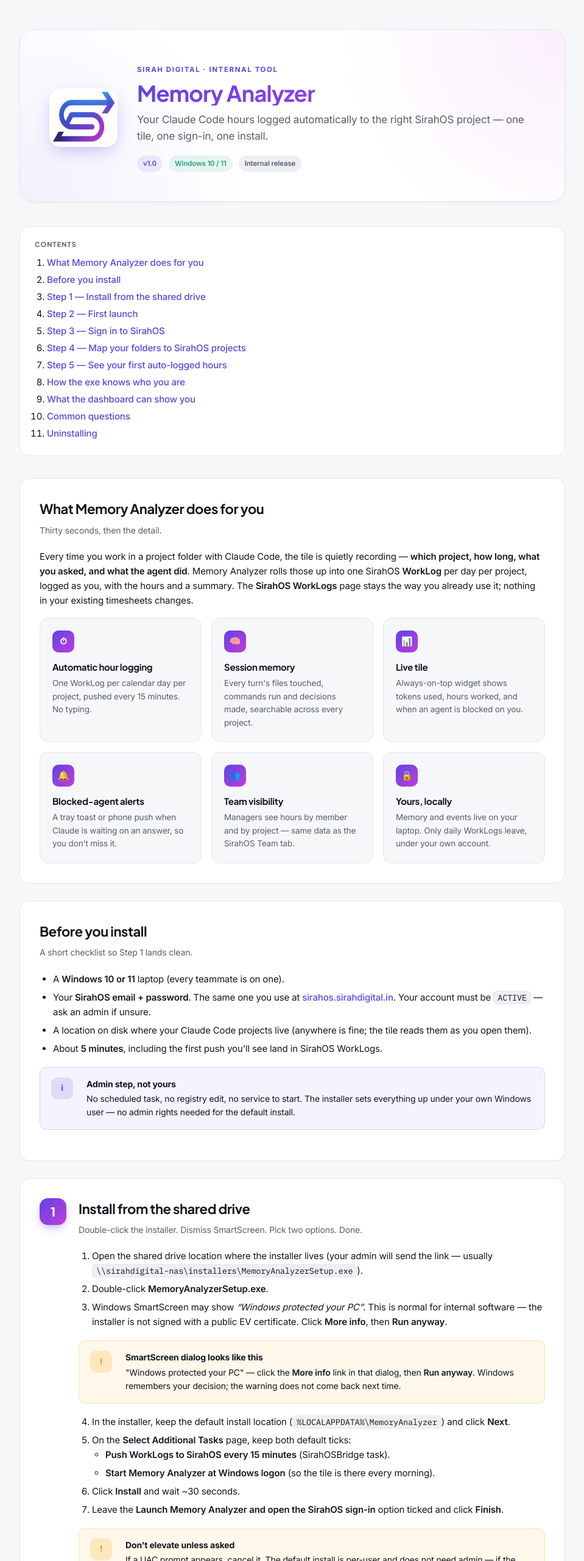
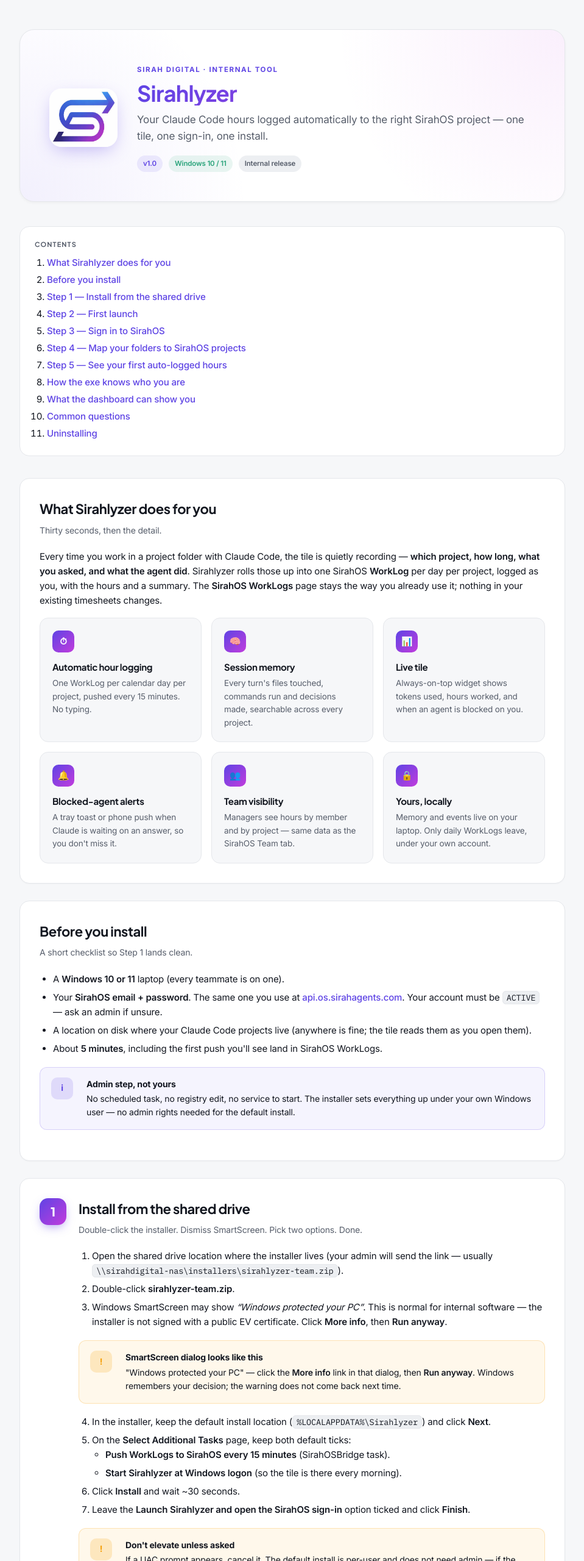
Before and after one commit to samad-web/memory_analyzer, a plain HTML site: page build-docs/install-guide/install-guide.html in a window 1280 px wide. Shown: the top 2560 px of the page at 61% size, without its empty margins (160-1119 px from the left). Drawn offline with Linux system fonts and the light colour scheme.

Commit message:
feat(exe-distribution): ship as Sirahlyzer with hooks that need no Python
Rename the exes to Sirahlyzer/SirahlyzerBridge. The bridge exe gains
notify and hooks-install subcommands so Claude Code hooks call the frozen
exe directly; teammates' agents now show up without Python installed.
Dynamic Island is the default face of the team build.

Co-Authored-By: Claude Opus 5.5 <noreply@anthropic.com>

```diff
--- a/build-docs/install-guide/install-guide.html
+++ b/build-docs/install-guide/install-guide.html
@@ -3,8 +3,8 @@
 <head>
 <meta charset="utf-8">
 <meta name="viewport" content="width=device-width, initial-scale=1">
-<title>Memory Analyzer — Install Guide</title>
-<meta name="description" content="How to install Memory Analyzer, sign in to SirahOS, and have your Claude Code hours logged automatically.">
+<title>Sirahlyzer — Install Guide</title>
+<meta name="description" content="How to install Sirahlyzer, sign in to SirahOS, and have your Claude Code hours logged automatically.">
 <link rel="preconnect" href="https://fonts.googleapis.com">
 <link rel="preconnect" href="https://fonts.gstatic.com" crossorigin>
 <link rel="stylesheet" href="https://fonts.googleapis.com/css2?family=Inter:wght@400;500;600;700&family=Plus+Jakarta+Sans:wght@500;600;700;800&family=IBM+Plex+Mono:wght@400;500;600&display=swap">
@@ -391,7 +391,7 @@
   <img src="assets/sirah_logo.jpg" alt="Sirah Digital">
   <div class="cover-text">
     <div class="eyebrow">Sirah Digital · internal tool</div>
-    <h1>Memory Analyzer</h1>
+    <h1>Sirahlyzer</h1>
     <p class="subtitle">
       Your Claude Code hours logged automatically to the right SirahOS
       project — one tile, one sign-in, one install.
@@ -408,7 +408,7 @@
 <nav class="toc">
   <h3>Contents</h3>
   <ol>
-    <li><a href="#what">What Memory Analyzer does for you</a></li>
+    <li><a href="#what">What Sirahlyzer does for you</a></li>
     <li><a href="#before">Before you install</a></li>
     <li><a href="#install">Step 1 — Install from the shared drive</a></li>
     <li><a href="#firstrun">Step 2 — First launch</a></li>
@@ -424,14 +424,14 @@
 
 <!-- ======================== what ======================== -->
 <section class="block" id="what">
-  <h2>What Memory Analyzer does for you</h2>
+  <h2>What Sirahlyzer does for you</h2>
   <p class="goal">
     Thirty seconds, then the detail.
   </p>
   <p>
     Every time you work in a project folder with Claude Code, the tile is
     quietly recording — <strong>which project, how long, what you asked, and
-    what the agent did</strong>. Memory Analyzer rolls those up into one
+    what the agent did</strong>. Sirahlyzer rolls those up into one
     SirahOS <strong>WorkLog</strong> per day per project, logged as you,
     with the hours and a summary. The <strong>SirahOS WorkLogs</strong> page
     stays the way you already use it; nothing in your existing timesheets
@@ -479,7 +479,7 @@
   <ul>
     <li>A <strong>Windows 10 or 11</strong> laptop (every teammate is on one).</li>
     <li>Your <strong>SirahOS email + password</strong>. The same one you use at
-      <a href="https://sirahos.sirahdigital.in">sirahos.sirahdigital.in</a>.
+      <a href="https://api.os.sirahagents.com">api.os.sirahagents.com</a>.
       Your account must be <code>ACTIVE</code> — ask an admin if unsure.</li>
     <li>A location on disk where your Claude Code projects live (anywhere
       is fine; the tile reads them as you open them).</li>
@@ -505,8 +505,8 @@
 
   <ol>
     <li>Open the shared drive location where the installer lives
-        (your admin will send the link — usually <code>\\sirahdigital-nas\installers\MemoryAnalyzerSetup.exe</code>).</li>
-    <li>Double-click <strong>MemoryAnalyzerSetup.exe</strong>.</li>
+        (your admin will send the link — usually <code>\\sirahdigital-nas\installers\sirahlyzer-team.zip</code>).</li>
+    <li>Double-click <strong>sirahlyzer-team.zip</strong>.</li>
     <li>Windows SmartScreen may show
         <em>“Windows protected your PC”</em>. This is normal for internal
         software — the installer is not signed with a public EV certificate.
@@ -525,19 +525,19 @@
 
   <ol start="4">
     <li>In the installer, keep the default install location
-        (<code class="mono">%LOCALAPPDATA%\MemoryAnalyzer</code>) and click
+        (<code class="mono">%LOCALAPPDATA%\Sirahlyzer</code>) and click
         <strong>Next</strong>.</li>
     <li>On the <strong>Select Additional Tasks</strong> page, keep both
         default ticks:
         <ul>
           <li><strong>Push WorkLogs to SirahOS every 15 minutes</strong>
               (SirahOSBridge task).</li>
-          <li><strong>Start Memory Analyzer at Windows logon</strong>
+          <li><strong>Start Sirahlyzer at Windows logon</strong>
               (so the tile is there every morning).</li>
         </ul>
     </li>
     <li>Click <strong>Install</strong> and wait ~30 seconds.</li>
-    <li>Leave the <strong>Launch Memory Analyzer and open the SirahOS
+    <li>Leave the <strong>Launch Sirahlyzer and open the SirahOS
         sign-in</strong> option ticked and click <strong>Finish</strong>.</li>
   </ol>
 
@@ -567,7 +567,7 @@
 
   <figure class="shot" style="background:transparent;border:0;padding:0">
     <div style="display:flex; justify-content:center; padding:20px">
-      <div class="tile-mock" aria-label="Illustration of the Memory Analyzer tile">
+      <div class="tile-mock" aria-label="Illustration of the Sirahlyzer tile">
         <div class="row"><span class="label">CPU</span><span class="val">28%</span></div>
         <div class="bar cpu"><span></span></div>
         <div class="row"><span class="label">RAM</span><span class="val">54% · 13.7 GB</span></div>
@@ -610,7 +610,7 @@
     <li>In the dashboard, click the <strong>SirahOS</strong> tab in the
         top bar.</li>
     <li>Enter your SirahOS <strong>email</strong> and <strong>password</strong>
-        — the same ones you use at sirahos.sirahdigital.in.</li>
+        — the same ones you use to sign in to SirahOS.</li>
     <li>Click <strong>Sign in</strong>.</li>
   </ol>
 
@@ -688,7 +688,7 @@
   <p class="goal">Open SirahOS and watch a WorkLog appear.</p>
 
   <ol>
-    <li>Go to <a href="https://sirahos.sirahdigital.in/worklogs">sirahos.sirahdigital.in/worklogs</a>.</li>
+    <li>Go to the SirahOS <b>Work Logs</b> page in your browser.</li>
     <li>Pick <strong>My logs</strong>, then the current month.</li>
     <li>You should see a WorkLog for each day you ran Claude Code, tagged
         to the right project, with the right hours, with a note listing the
@@ -745,7 +745,7 @@
       </tr>
       <tr>
         <td><strong>Folder → project map</strong></td>
-        <td class="mono">%LOCALAPPDATA%\MemoryAnalyzer\config.json</td>
+        <td class="mono">%LOCALAPPDATA%\Sirahlyzer\config.json</td>
         <td>Edited from the SirahOS tab (Step 4).</td>
       </tr>
     </tbody>
@@ -820,23 +820,23 @@
   <div class="shot-pair">
     <figure class="shot">
       <img src="assets/screenshots/dashboard-overview-dark.png"
-           alt="Memory Analyzer dashboard, Overview tab, dark theme.">
+           alt="Sirahlyzer dashboard, Overview tab, dark theme.">
       <figcaption>Overview tab — dark theme</figcaption>
     </figure>
     <figure class="shot">
       <img src="assets/screenshots/dashboard-overview-light.png"
-           alt="Memory Analyzer dashboard, Overview tab, light theme.">
+           alt="Sirahlyzer dashboard, Overview tab, light theme.">
       <figcaption>Overview tab — light theme</figcaption>
     </figure>
   </div>
   <figure class="shot">
     <img src="assets/screenshots/dashboard-memory-dark.png"
-         alt="Memory Analyzer dashboard, Memory tab, dark theme.">
+         alt="Sirahlyzer dashboard, Memory tab, dark theme.">
     <figcaption>Memory tab — search what past turns did, across every project.</figcaption>
   </figure>
   <figure class="shot">
     <img src="assets/screenshots/dashboard-tile-dark.png"
-         alt="Memory Analyzer dashboard, Tile tab, dark theme.">
+         alt="Sirahlyzer dashboard, Tile tab, dark theme.">
     <figcaption>Tile tab — appearance, behaviour, notification settings for the floating widget.</figcaption>
   </figure>
 
@@ -867,7 +867,7 @@
   <p>Yes — just edit the WorkLog on SirahOS directly. The bridge only
      touches WorkLogs it created and never overwrites one you have edited.</p>
 
-  <h4>Does Memory Analyzer slow down Claude Code?</h4>
+  <h4>Does Sirahlyzer slow down Claude Code?</h4>
   <p>No. Hooks only write a short line to a local log and exit; the push
      runs on a separate schedule. On a benchmark the per-hook overhead is
      a few milliseconds.</p>
@@ -880,7 +880,7 @@
      will say "(prompt hidden)" instead.</p>
 
   <h4>I work from home on a tethered phone. Does the bridge still push?</h4>
-  <p>Yes — it is plain outbound HTTPS to <code>sirahos.sirahdigital.in</code>,
+  <p>Yes — it is plain outbound HTTPS to <code>api.os.sirahagents.com</code>,
      the same thing your browser uses. No tunnel, no inbound ports.</p>
 
   <h4>My laptop was offline all week. Will I lose those WorkLogs?</h4>
@@ -900,7 +900,7 @@
   <p class="goal">All traces removed in two clicks.</p>
   <ol>
     <li>Open <strong>Settings → Apps → Installed apps</strong>.</li>
-    <li>Find <strong>Memory Analyzer</strong>, click the three dots,
+    <li>Find <strong>Sirahlyzer</strong>, click the three dots,
         <strong>Uninstall</strong>.</li>
   </ol>
   <p>
@@ -914,7 +914,7 @@
 </section>
 
 <footer class="page-footer">
-  <div>Memory Analyzer v1.0 · Sirah Digital internal release · 2026-11-04</div>
+  <div>Sirahlyzer v1.0 · Sirah Digital internal release · 2026-11-04</div>
   <div>Trouble installing? Ping the engineering channel.</div>
 </footer>
 
```
Also changed, not shown: 6 other files.
